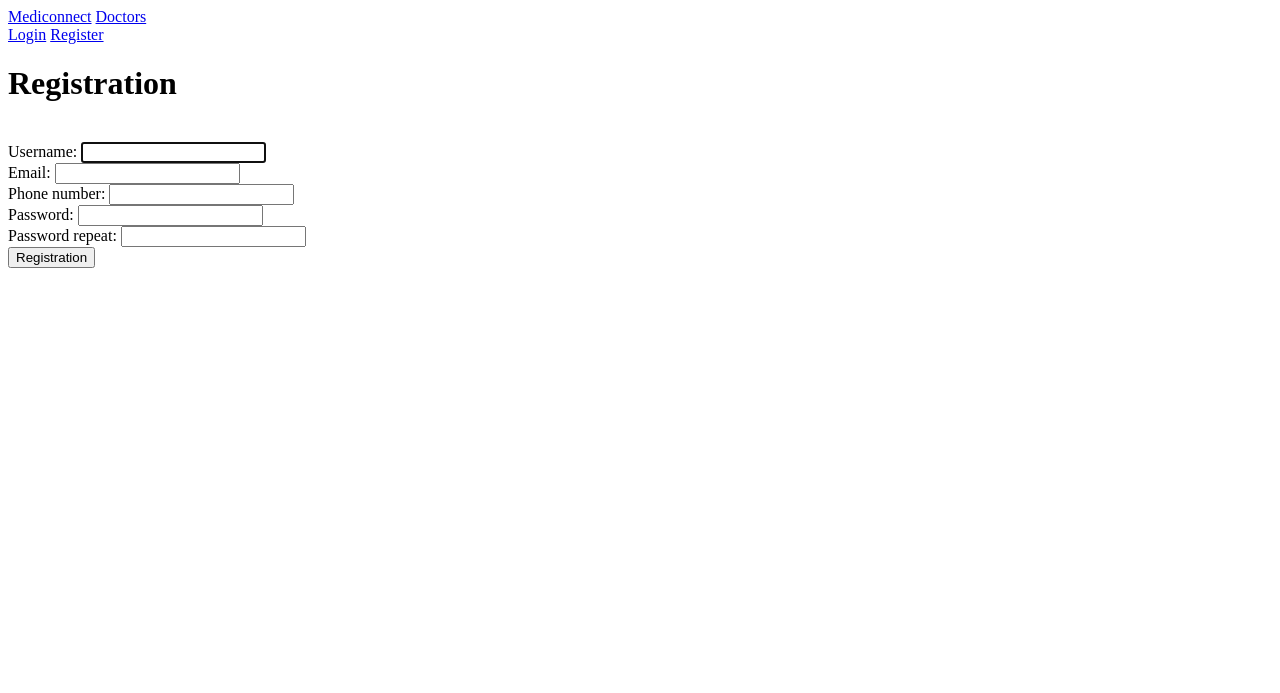
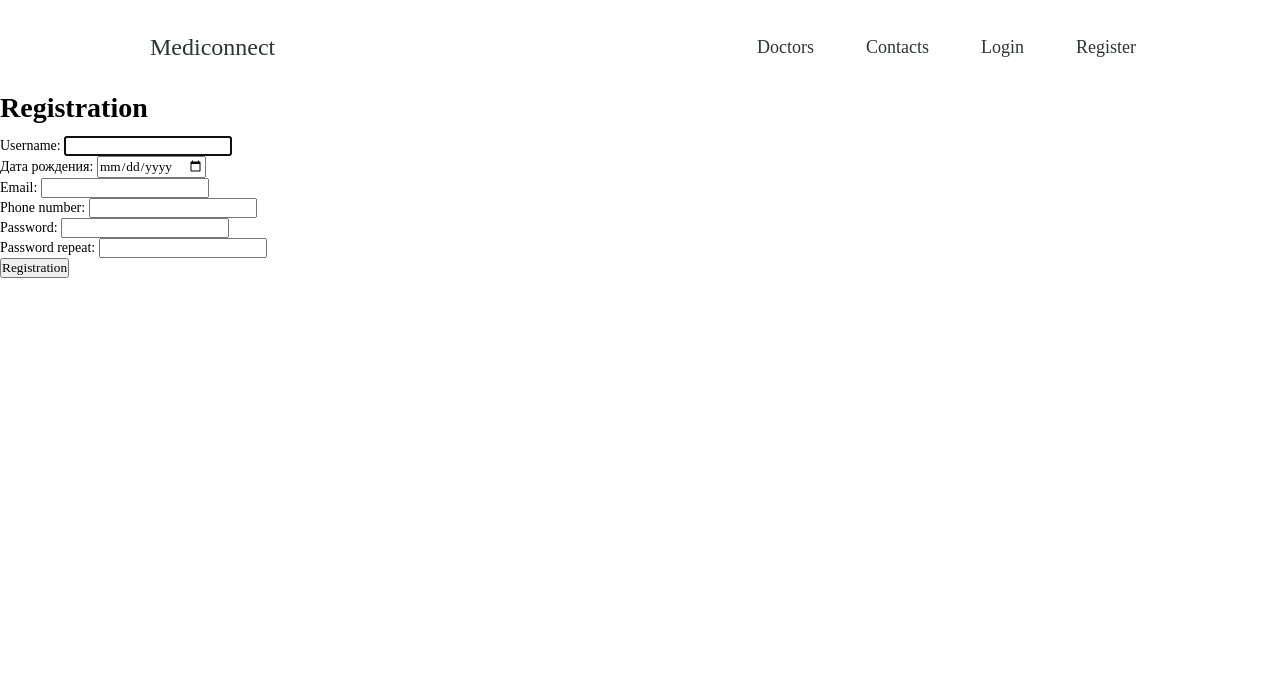
Before and after one commit to yaseliwanoff/mediconnect, a Django app: page /register/ in a window 1280 px wide. Shown: the top 693 px of the page. Run offline with Django 5.2, Linux system fonts and the light colour scheme; some web fonts are replaced.

Commit message:
Header styles new registration form and contacts page

```diff
--- a/main/forms.py
+++ b/main/forms.py
@@ -1,10 +1,12 @@
 from django import forms
 from .models import AppointmentTime, Appointment, User, SpecializationCategory
 from django.contrib.auth.forms import UserCreationForm, AuthenticationForm
+from django.forms.widgets import DateInput
 
 
 class RegisterUserForm(UserCreationForm):
     username = forms.CharField(label='Username', widget=forms.TextInput(attrs={'class': 'reg-user'}))
+    date_of_birth = forms.DateField(label='Дата рождения', widget=DateInput(attrs={'class': 'reg-user', 'type': 'date'}))  # Используем DateInput с атрибутом type="date"
     email = forms.EmailField(label='Email', widget=forms.EmailInput(attrs={'class': 'reg-user'}))
     phone_number = forms.CharField(label='Phone number', widget=forms.TextInput(attrs={'class': 'reg-user'}))
     password1 = forms.CharField(label='Password', widget=forms.PasswordInput(attrs={'class': 'reg-user'}))
@@ -12,7 +14,7 @@ class RegisterUserForm(UserCreationForm):
 
     class Meta:
         model = User
-        fields = ('username', 'email', 'phone_number', 'password1', 'password2')
+        fields = ('username', 'date_of_birth', 'email', 'phone_number', 'password1', 'password2')
 
 
 class LoginUserForm(AuthenticationForm):
--- /dev/null
+++ b/main/static/main/css/main.css
@@ -0,0 +1,77 @@
+*{
+    padding: 0;
+    margin: 0;
+}
+
+*,*:before,*:after{
+    -moz-box-sizing: border-box;
+    -webkit-box-sizing: border-box;
+    box-sizing: border-box;
+}
+
+nav,footer,header,aside{display: block;}
+
+html,body {
+    width: 100%;
+    font-size: 100%;
+    line-height: 1;
+    font-size: 14px;
+    -ms-text-size-adjust: 100 %;
+    -moz-text-size-adjust: 100%;
+    -webkit-text-size-adjust: 100%;
+}
+
+@font-face {
+  font-family: "Abel-Regular";
+  src: url("fonts/Abel-Regular.ttf");
+}
+
+input,button,textarea{
+    {font-family: "Abel-Regular";}
+}
+
+
+* {
+    font-family: "Abel-Regular";
+    text-decoration: none;
+}
+
+body {
+    max-width: 90%;
+    align-items: center;
+}
+
+.header {
+        padding-top: 30px; /* Поля внутри блока */
+        padding-bottom: 30px;
+        margin-left: 150px;
+        display: flex; /* Включаем flexbox для выравнивания элементов */
+        justify-content: space-between; /* Распределение элементов по ширине */
+        align-items: center; /* Выравнивание по вертикали */
+    }
+
+    .header__logo {
+        color: #2d3436; /* Черный цвет текста */
+        text-decoration: none; /* Убираем подчеркивание */
+        font-size: 24px; /* Размер шрифта */
+    }
+
+    .header__links {
+        display: flex; /* Включаем flexbox для ссылок */
+    }
+
+    .header__links a {
+        color: #2d3436; /* Черный цвет текста */
+        text-decoration: none; /* Убираем подчеркивание */
+        margin-left: 20px; /* Отступ между ссылками */
+        font-size: 18px; /* Размер шрифта */
+        padding: 8px 16px; /* Поля внутри кнопки */
+        border-radius: 4px; /* Скругление углов */
+        transition: background-color 1s ease; /* Плавный переход цвета при наведении */
+    }
+
+    .header__links a:hover {
+        color: #fa4b4b; /* Цвет фона при наведении */
+        transition: background-color 1s ease; /* Плавный переход цвета при наведении */
+
+    }
--- a/main/static/main/main.css
+++ /dev/null
@@ -1,3 +0,0 @@
-.appointment-filters{
-    background-color: grey;
-}
--- a/main/templates/main/base.html
+++ b/main/templates/main/base.html
@@ -1,4 +1,6 @@
 {% load static %}
+
+
 <!doctype html>
 <html lang="en">
 <head>
@@ -6,22 +8,24 @@
     <meta name="viewport"
           content="width=device-width, user-scalable=no, initial-scale=1.0, maximum-scale=1.0, minimum-scale=1.0">
     <meta http-equiv="X-UA-Compatible" content="ie=edge">
+    <link rel="stylesheet" href="{% static 'main/css/main.css' %}">
     <title>{% block title %}{% endblock %}</title>
 </head>
 <body>
 <div class="header">
-    <a href="{% url 'Home' %}">Mediconnect</a>
-    <a href="{% url 'DoctorList' %}">Doctors</a>
+    <a class="header__logo" href="{% url 'Home' %}">Mediconnect</a>
+    <div class="header__links">
+        <a class="header__doctors" href="{% url 'DoctorList' %}">Doctors</a>
+        <a class="header__contact" href="{% url 'Contact' %}">Contacts</a>
+        {% if user.is_authenticated %}
+            <a class="header__appointments" href="{% url 'UserAppointments' %}">My appointments</a>
+            <a class="header__logout" href="{% url 'Logout' %}">Logout</a>
+        {% else %}
+            <a class="header__login" href="{% url 'Login' %}">Login</a>
+            <a class="header__register" href="{% url 'Register' %}">Register</a>
+        {% endif %}
+    </div>
 </div>
-{% if user.is_authenticated %}
-    <p>{{ user.username }}</p>
-    <a href="{% url 'Logout' %}">Logout</a>
-    <a href="{% url 'UserAppointments' %}">My appointments</a>
-{% else %}
-    <a href="{% url 'Login' %}">Login</a>
-    <a href="{% url 'Register' %}">Register</a>
-{% endif %}
-
 {% block body %}
 {% endblock %}
 </body>
--- a/main/urls.py
+++ b/main/urls.py
@@ -1,6 +1,7 @@
 from django.urls import path
+from . import views
 from .views import DoctorInfo, DoctorListView, RegisterFormView, LoginUserView, my_logout_view,\
-    UserAppointmentsListView, Main
+    UserAppointmentsListView, Main, ContactView
 
 
 urlpatterns = [
@@ -10,5 +11,6 @@ urlpatterns = [
     path('login/', LoginUserView.as_view(), name='Login'),
     path('logout/', my_logout_view, name='Logout'),
     path('my-appointments/', UserAppointmentsListView.as_view(), name='UserAppointments'),
-    path('doctor-list/', DoctorListView.as_view(), name='DoctorList')
+    path('doctor-list/', DoctorListView.as_view(), name='DoctorList'),
+    path('contacts/', views.ContactView, name='Contact')
 ]
--- a/main/views.py
+++ b/main/views.py
@@ -1,5 +1,5 @@
 from django.contrib.auth.mixins import LoginRequiredMixin
-from django.shortcuts import redirect, get_object_or_404
+from django.shortcuts import redirect, get_object_or_404, render
 from django.views.generic import ListView, DetailView, CreateView
 from django.contrib.auth.views import LoginView
 from django.contrib.auth import logout
@@ -109,3 +109,7 @@ class DoctorListView(ListView):
         context = super().get_context_data(**kwargs)
         context['filter_form'] = DoctorFilterForm(self.request.GET)
         return context
+
+
+def ContactView(request):
+    return render(request, 'main/contacts.html')
```
Also changed, not shown: main/templates/main/contacts.html (added, +7 -0 lines).
